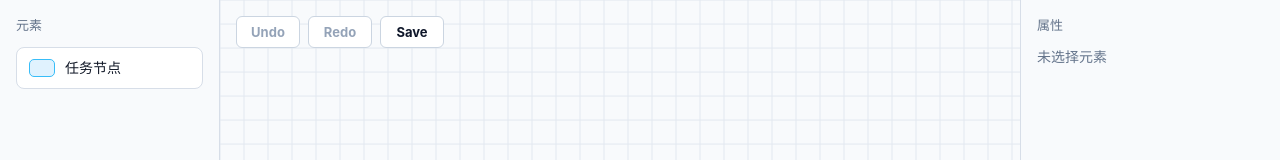
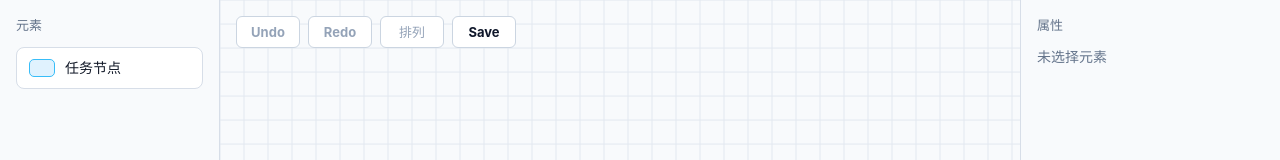
Before and after one commit to kkagura/w-process, a Vue app: page / in a window 1280 px wide. Shown: the top 160 px of the page. Built offline with nearby package versions, Linux system fonts and the light colour scheme.

Commit message:
feat: 排列按钮

```diff
--- a/src/core/flow/FlowEditorCore.ts
+++ b/src/core/flow/FlowEditorCore.ts
@@ -3,10 +3,12 @@ import { InteractionController } from './interaction/InteractionController'
 import { CanvasLayerManager } from './renderer/CanvasLayerManager'
 import { CanvasRenderer } from './renderer/CanvasRenderer'
 import { SceneManager } from './scene/SceneManager'
+import { getArrangedNodeMoves } from './alignment/arrangeSelection'
 import { CreateNodeCommand } from './commands/CreateNodeCommand'
 import { HistoryManager } from './commands/HistoryManager'
+import { MoveNodesCommand } from './commands/MoveNodesCommand'
 import type { HistoryState } from './commands/SceneCommand'
-import type { ElementTemplate, FlowDocument, FlowNode, Point } from './types/flow'
+import type { ElementTemplate, FlowDocument, FlowNode, Point, SelectionArrangeAction } from './types/flow'
 import { findElementTemplate } from './constants/elementTemplates'
 import { createId } from './utils/ids'
 import { CoordinateTransformer } from './viewport/CoordinateTransformer'
@@ -89,6 +91,24 @@ export class FlowEditorCore {
 
   redo() {
     this.history.redo()
+  }
+
+  arrangeSelection(action: SelectionArrangeAction) {
+    const nodes = this.scene.getSelectedNodeRects()
+    const after = getArrangedNodeMoves(action, nodes)
+    if (after.length === 0) return
+
+    const before = nodes.map(node => ({
+      nodeId: node.nodeId,
+      position: {
+        x: node.rect.x,
+        y: node.rect.y,
+      },
+    }))
+
+    if (!MoveNodesCommand.hasChanges(before, after)) return
+
+    this.history.execute(new MoveNodesCommand(before, after))
   }
 
   exportDocument(): FlowDocument {
--- /dev/null
+++ b/src/core/flow/alignment/arrangeSelection.ts
@@ -0,0 +1,100 @@
+import type { NodeId, NodeMove, Rect, SelectionArrangeAction } from '../types/flow'
+import { getUnionBounds } from '../utils/geometry'
+
+export interface ArrangeNodeRect {
+  nodeId: NodeId
+  rect: Rect
+}
+
+export function getArrangedNodeMoves(
+  action: SelectionArrangeAction,
+  nodes: ArrangeNodeRect[],
+): NodeMove[] {
+  if (nodes.length < 2) return []
+
+  if (action === 'distribute-horizontal') {
+    return distributeHorizontal(nodes)
+  }
+
+  if (action === 'distribute-vertical') {
+    return distributeVertical(nodes)
+  }
+
+  const bounds = getUnionBounds(nodes.map(node => node.rect))
+
+  return nodes.map((node) => {
+    const rect = node.rect
+    let x = rect.x
+    let y = rect.y
+
+    if (action === 'align-left') {
+      x = bounds.x
+    }
+    else if (action === 'align-vertical-center') {
+      x = bounds.x + bounds.width / 2 - rect.width / 2
+    }
+    else if (action === 'align-right') {
+      x = bounds.x + bounds.width - rect.width
+    }
+    else if (action === 'align-top') {
+      y = bounds.y
+    }
+    else if (action === 'align-horizontal-center') {
+      y = bounds.y + bounds.height / 2 - rect.height / 2
+    }
+    else if (action === 'align-bottom') {
+      y = bounds.y + bounds.height - rect.height
+    }
+
+    return {
+      nodeId: node.nodeId,
+      position: { x, y },
+    }
+  })
+}
+
+function distributeHorizontal(nodes: ArrangeNodeRect[]) {
+  if (nodes.length < 3) return []
+
+  const sortedNodes = [...nodes].sort((left, right) => left.rect.x - right.rect.x)
+  const bounds = getUnionBounds(sortedNodes.map(node => node.rect))
+  const totalWidth = sortedNodes.reduce((total, node) => total + node.rect.width, 0)
+  const gap = (bounds.width - totalWidth) / (sortedNodes.length - 1)
+  let cursor = bounds.x
+
+  return sortedNodes.map((node) => {
+    const position = {
+      x: cursor,
+      y: node.rect.y,
+    }
+    cursor += node.rect.width + gap
+
+    return {
+      nodeId: node.nodeId,
+      position,
+    }
+  })
+}
+
+function distributeVertical(nodes: ArrangeNodeRect[]) {
+  if (nodes.length < 3) return []
+
+  const sortedNodes = [...nodes].sort((left, right) => left.rect.y - right.rect.y)
+  const bounds = getUnionBounds(sortedNodes.map(node => node.rect))
+  const totalHeight = sortedNodes.reduce((total, node) => total + node.rect.height, 0)
+  const gap = (bounds.height - totalHeight) / (sortedNodes.length - 1)
+  let cursor = bounds.y
+
+  return sortedNodes.map((node) => {
+    const position = {
+      x: node.rect.x,
+      y: cursor,
+    }
+    cursor += node.rect.height + gap
+
+    return {
+      nodeId: node.nodeId,
+      position,
+    }
+  })
+}
--- a/src/core/flow/scene/SceneManager.ts
+++ b/src/core/flow/scene/SceneManager.ts
@@ -374,10 +374,22 @@ export class SceneManager {
       .map(item => item.id)
   }
 
+  getSelectedNodeRects() {
+    return this.getSelectedNodeIds()
+      .map((nodeId) => {
+        const rect = this.getNodeRect(nodeId)
+        if (!rect) return null
+
+        return {
+          nodeId,
+          rect,
+        }
+      })
+      .filter((item): item is { nodeId: NodeId; rect: Rect } => Boolean(item))
+  }
+
   getSelectedNodeBounds(): Rect | null {
-    const rects = this.getSelectedNodeIds()
-      .map(nodeId => this.getNodeRect(nodeId))
-      .filter((rect): rect is Rect => Boolean(rect))
+    const rects = this.getSelectedNodeRects().map(item => item.rect)
 
     if (rects.length < 2) return null
 
--- a/src/core/flow/types/flow.ts
+++ b/src/core/flow/types/flow.ts
@@ -106,6 +106,16 @@ export interface NodeMove {
   position: Point
 }
 
+export type SelectionArrangeAction =
+  | 'align-left'
+  | 'align-vertical-center'
+  | 'align-right'
+  | 'distribute-vertical'
+  | 'align-top'
+  | 'align-horizontal-center'
+  | 'align-bottom'
+  | 'distribute-horizontal'
+
 export interface SceneSummary {
   nodeCount: number
   edgeCount: number
--- a/src/features/flow-editor/components/CanvasToolbar.vue
+++ b/src/features/flow-editor/components/CanvasToolbar.vue
@@ -1,18 +1,70 @@
 <script setup lang="ts">
+import { shallowRef, watch } from 'vue'
+import type { SelectionArrangeAction } from '../../../core/flow/types/flow'
+
 interface Props {
   canUndo: boolean
   canRedo: boolean
+  canArrangeSelection: boolean
+  selectedNodeCount: number
   dirty: boolean
 }
 
 interface Emits {
   undo: []
   redo: []
+  arrangeSelection: [action: SelectionArrangeAction]
   save: []
 }
 
-defineProps<Props>()
+interface ArrangeActionItem {
+  action: SelectionArrangeAction
+  label: string
+  minNodes: number
+}
+
+const props = defineProps<Props>()
 const emit = defineEmits<Emits>()
+const isArrangeMenuOpen = shallowRef(false)
+
+const arrangeActions: ArrangeActionItem[] = [
+  { action: 'align-vertical-center', label: '垂直中心对齐', minNodes: 2 },
+  { action: 'align-left', label: '左对齐', minNodes: 2 },
+  { action: 'align-right', label: '右对齐', minNodes: 2 },
+  { action: 'distribute-vertical', label: '垂直方向均匀分布', minNodes: 3 },
+  { action: 'align-horizontal-center', label: '水平中心对齐', minNodes: 2 },
+  { action: 'align-top', label: '上对齐', minNodes: 2 },
+  { action: 'align-bottom', label: '下对齐', minNodes: 2 },
+  { action: 'distribute-horizontal', label: '水平方向均匀分布', minNodes: 3 },
+]
+
+watch(
+  () => props.canArrangeSelection,
+  (canArrangeSelection) => {
+    if (!canArrangeSelection) closeArrangeMenu()
+  },
+)
+
+function openArrangeMenu() {
+  if (!props.canArrangeSelection) return
+  isArrangeMenuOpen.value = true
+}
+
+function closeArrangeMenu() {
+  isArrangeMenuOpen.value = false
+}
+
+function toggleArrangeMenu() {
+  if (!props.canArrangeSelection) return
+  isArrangeMenuOpen.value = !isArrangeMenuOpen.value
+}
+
+function handleArrangeAction(item: ArrangeActionItem) {
+  if (props.selectedNodeCount < item.minNodes) return
+
+  emit('arrangeSelection', item.action)
+  closeArrangeMenu()
+}
 </script>
 
 <template>
@@ -35,6 +87,42 @@ const emit = defineEmits<Emits>()
     >
       Redo
     </button>
+    <div
+      class="toolbar-menu-wrapper"
+      @mouseenter="openArrangeMenu"
+      @mouseleave="closeArrangeMenu"
+      @keydown.escape="closeArrangeMenu"
+    >
+      <button
+        class="toolbar-button"
+        type="button"
+        :disabled="!canArrangeSelection"
+        title="Arrange selected nodes"
+        aria-haspopup="menu"
+        :aria-expanded="isArrangeMenuOpen"
+        @click="toggleArrangeMenu"
+      >
+        排列
+      </button>
+      <div
+        v-if="canArrangeSelection && isArrangeMenuOpen"
+        class="arrange-menu"
+        role="menu"
+        aria-label="Arrange selected nodes"
+      >
+        <button
+          v-for="item in arrangeActions"
+          :key="item.action"
+          class="arrange-menu-item"
+          type="button"
+          role="menuitem"
+          :disabled="selectedNodeCount < item.minNodes"
+          @click="handleArrangeAction(item)"
+        >
+          {{ item.label }}
+        </button>
+      </div>
+    </div>
     <button
       class="toolbar-button"
       :class="{ 'toolbar-button-dirty': dirty }"
@@ -75,6 +163,53 @@ const emit = defineEmits<Emits>()
   border-color: #0f766e;
 }
 
+.toolbar-menu-wrapper {
+  position: relative;
+}
+
+.arrange-menu {
+  background: #ffffff;
+  border: 1px solid #cbd5e1;
+  border-radius: 6px;
+  box-shadow: 0 12px 24px rgb(15 23 42 / 14%);
+  display: grid;
+  gap: 2px;
+  left: 0;
+  min-width: 168px;
+  padding: 6px;
+  position: absolute;
+  top: 100%;
+}
+
+.arrange-menu-item {
+  background: transparent;
+  border: 0;
+  border-radius: 4px;
+  color: #0f172a;
+  cursor: pointer;
+  font: inherit;
+  font-size: 13px;
+  min-height: 30px;
+  padding: 0 10px;
+  text-align: left;
+  white-space: nowrap;
+}
+
+.arrange-menu-item:hover,
+.arrange-menu-item:focus-visible {
+  background: #f1f5f9;
+  outline: none;
+}
+
+.arrange-menu-item:disabled {
+  color: #94a3b8;
+  cursor: not-allowed;
+}
+
+.arrange-menu-item:hover:disabled {
+  background: transparent;
+}
+
 .toolbar-button-dirty {
   border-color: #2563eb;
   color: #1d4ed8;
--- a/src/features/flow-editor/components/FlowCanvas.vue
+++ b/src/features/flow-editor/components/FlowCanvas.vue
@@ -1,7 +1,7 @@
 <script setup lang="ts">
 import { computed, onBeforeUnmount, onMounted, shallowRef, useTemplateRef } from 'vue'
 import type { HistoryState } from '../../../core/flow/commands/SceneCommand'
-import type { EditorUiState, ViewportData } from '../../../core/flow/types/flow'
+import type { EditorUiState, SelectionArrangeAction, ViewportData } from '../../../core/flow/types/flow'
 import CanvasToolbar from './CanvasToolbar.vue'
 import CanvasStatusBar from './CanvasStatusBar.vue'
 
@@ -17,6 +17,7 @@ interface Emits {
   }]
   undo: []
   redo: []
+  arrangeSelection: [action: SelectionArrangeAction]
   save: []
 }
 
@@ -35,6 +36,10 @@ const edgeCount = computed(() => props.uiState?.summary.edgeCount ?? 0)
 const canUndo = computed(() => props.historyState.canUndo)
 const canRedo = computed(() => props.historyState.canRedo)
 const dirty = computed(() => props.historyState.dirty)
+const selectedNodeCount = computed(() =>
+  props.uiState?.selection.items.filter(item => item.type === 'node').length ?? 0,
+)
+const canArrangeSelection = computed(() => selectedNodeCount.value > 1)
 
 onMounted(() => {
   if (!backgroundCanvas.value || !mainCanvas.value) return
@@ -78,9 +83,12 @@ function updateCanvasSize() {
       <CanvasToolbar
         :can-undo="canUndo"
         :can-redo="canRedo"
+        :can-arrange-selection="canArrangeSelection"
+        :selected-node-count="selectedNodeCount"
         :dirty="dirty"
         @undo="emit('undo')"
         @redo="emit('redo')"
+        @arrange-selection="emit('arrangeSelection', $event)"
         @save="emit('save')"
       />
       <CanvasStatusBar
--- a/src/features/flow-editor/components/FlowEditor.vue
+++ b/src/features/flow-editor/components/FlowEditor.vue
@@ -18,6 +18,7 @@ const {
   mount,
   undo,
   redo,
+  arrangeSelection,
   exportDocument,
   importDocument,
   markSaved,
@@ -42,6 +43,7 @@ function handleCanvasReady(elements: FlowEditorCanvasElements) {
       @canvas-ready="handleCanvasReady"
       @undo="undo"
       @redo="redo"
+      @arrange-selection="arrangeSelection"
       @save="emit('saveRequested')"
     />
     <PropertyPanel :ui-state="uiState" />
--- a/src/features/flow-editor/composables/useFlowEditorCore.ts
+++ b/src/features/flow-editor/composables/useFlowEditorCore.ts
@@ -1,7 +1,13 @@
 import { onBeforeUnmount, shallowRef } from 'vue'
 import { FlowEditorCore } from '../../../core/flow/FlowEditorCore'
 import type { HistoryState } from '../../../core/flow/commands/SceneCommand'
-import type { EditorUiState, FlowDocument, SceneEvent, SelectionState } from '../../../core/flow/types/flow'
+import type {
+  EditorUiState,
+  FlowDocument,
+  SceneEvent,
+  SelectionArrangeAction,
+  SelectionState,
+} from '../../../core/flow/types/flow'
 
 export interface FlowEditorCanvasElements {
   backgroundCanvas: HTMLCanvasElement
@@ -40,6 +46,10 @@ export function useFlowEditorCore() {
     core.value?.redo()
   }
 
+  function arrangeSelection(action: SelectionArrangeAction) {
+    core.value?.arrangeSelection(action)
+  }
+
   function exportDocument() {
     return core.value?.exportDocument() ?? null
   }
@@ -74,6 +84,7 @@ export function useFlowEditorCore() {
     mount,
     undo,
     redo,
+    arrangeSelection,
     exportDocument,
     importDocument,
     markSaved,
```
Also changed, not shown: 1 other file (tests, documents, lock files or other folders).
